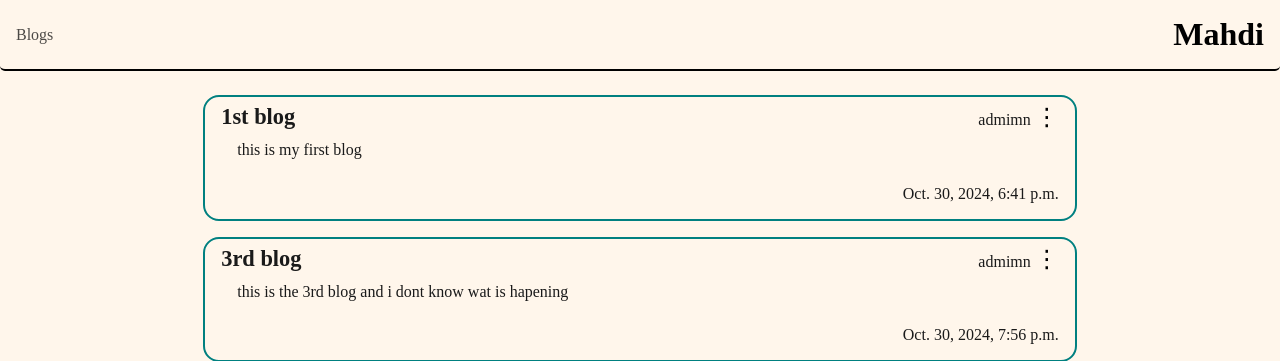
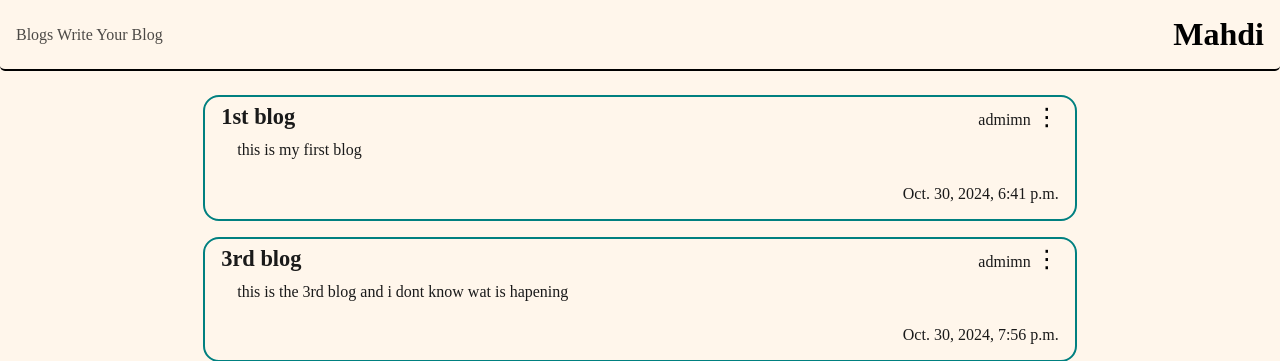
Before and after one commit to rzmahdi/django_blog, a Django app: page / in a window 1280 px wide. Shown: the top 361 px of the page. Run offline with Django 4.2, Linux system fonts and the light colour scheme; data comes from the database, SQL or seed files in the repository.

Commit message:
chore: add write blog link to base.html header

```diff
--- a/templates/base.html
+++ b/templates/base.html
@@ -13,6 +13,7 @@
     <header>
         <div class="links">
             <a href="{% url 'blogs' %}">Blogs</a>
+            <a href="{% url 'new_blog' %}">Write Your Blog</a>
         </div>
 
         <div class="brand">
```
